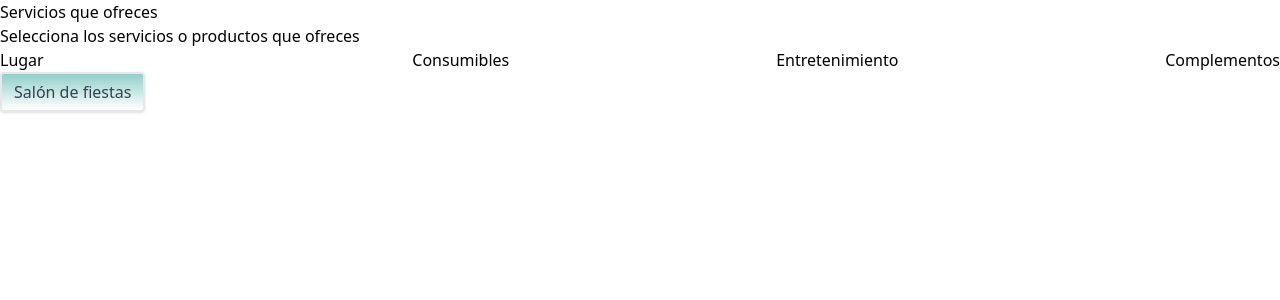
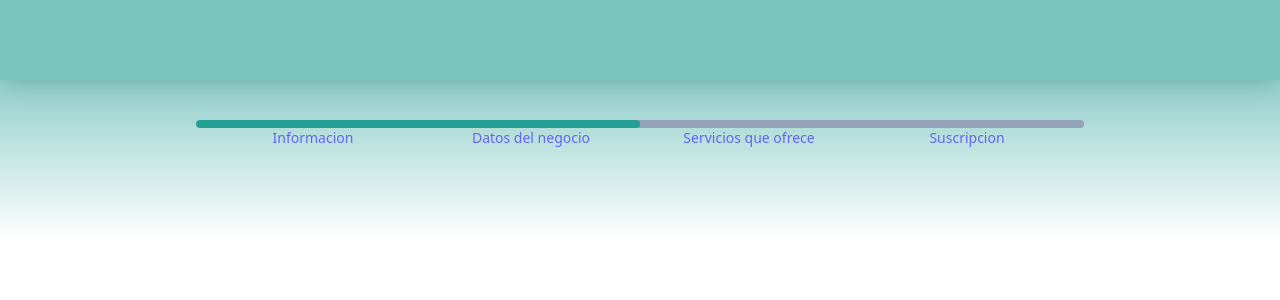
Before and after one commit to Abyblackmouth/Mi_Fiesta-Client, a Next.js app: page /categories in a window 1280 px wide. Shown: the top 300 px of the page. Built offline with nearby package versions, Linux system fonts and the light colour scheme.

Commit message:
comonent are created steps to add categories

```diff
--- a/components/Categories.jsx
+++ /dev/null
@@ -1,40 +0,0 @@
-import clsx from "clsx"
-import H1 from "./H1"
-export default function Categories (){
-    return (
-    <>
-    <div>
-       <H1 texto='Servicios que ofreces'/>
-    </div>
-    <div> <p>Selecciona los servicios o productos que ofreces</p></div>
-
-    <main className={clsx(
-        'flex flex-direction: column justify-between')}>
-        <section>
-            <h2>Lugar</h2>
-            <input className={clsx('shadow',
-        'appearance-none',
-        'bg-gradient-to-b from-[#249F95]/50 to-white',
-        'border rounded w-full py-2 px-3 text-gray-700 leading-tight focus:outline-none focus:shadow-outline',
-        'hover:border-cyan-400 border-2')} type="button" value={'Salón de fiestas'}/>
-
-        </section>
-        <section>
-            <h2>Consumibles</h2>
-
-        </section>
-        <section>
-            <h2>Entretenimiento</h2>
-
-        </section>
-        <section>
-            <h2>Complementos</h2>
-
-        </section>
-    </main>
-    <div></div>
-
-
-    </>
-    )
-}
--- a/components/Form_ Customer.jsx
+++ b/components/FormCustomer.jsx
@@ -3,8 +3,8 @@ import { useForm } from "react-hook-form"
 import Input  from "./Input"
 import clsx from "clsx"
 
-export default function Form_Customer() {
-  const{register} = useForm
+export default function FormCustomer() {
+  const{register} = useForm()
   return (
     <>
       <form className={clsx(
@@ -22,13 +22,13 @@ export default function Form_Customer() {
           type='string'
           placeholder='Nombre de usuario'
           message='error'
-          // register={register}
+          register={register}
           />
 
         </div>
         <div>
         <h1>Dirección</h1>
-          <label for="cars">Ciudad:</label>
+          <label htmlFor="cars">Ciudad:</label>
           <select name="cars" id="cars">
             <option value="CDMX">Ciudad de México</option>
             <option value="Puebla">Puebla</option>
--- a/components/H1.jsx
+++ b/components/H1.jsx
@@ -1,11 +1,13 @@
 import React from 'react'
 import clsx from "clsx"
 
-export default function H1({ texto }) {
+export default function H1({children}) {
   return (
     <>
-      <h1 className={clsx('font-size: 1.125rem ext-red-600')}>
-        {texto}</h1>
+      <h1 className={clsx('text-[1.125rem] text-red-600')}>
+        {children}
+      </h1>
+
     </>
   )
 }
--- a/components/Input.jsx
+++ b/components/Input.jsx
@@ -21,8 +21,8 @@ export default function Input({label,id,type,value,message,placeholder,htmlFor,r
         placeholder={placeholder}
          {...register(label, {required} ,{
           pattern: {
-            value: {value},
-            message:{message}
+          value: {value},
+          message:{message}
           }
         })} />
     </>
--- /dev/null
+++ b/components/Steps.jsx
@@ -0,0 +1,24 @@
+import clsx from "clsx"
+import H1 from "./H1"
+import Layout from "./Layout"
+
+
+export default function Steps(){
+    return (
+    <>
+    <div className="w-3/4">
+        <div className="-mt-14">
+            <div className="md:bg-slate-400 md:overflow-hidden md:rounded-full">
+                <div className="md:bg-[#249f95] md:h-2 md:rounded-full md:w-2/4"/>
+            </div>
+                <div className="hidden sm:grid grid-cols-4 px-2 text-gray-500 text-sm text-center font-medium">
+                    <div className="text-indigo-500">Informacion</div>
+                    <div className="text-indigo-500">Datos del negocio</div>
+                    <div className="text-indigo-500">Servicios que ofrece</div>
+                    <div className="text-indigo-500">Suscripcion</div>
+                </div>
+        </div>
+    </div>
+    </>
+    )
+}
--- a/package.json
+++ b/package.json
@@ -19,6 +19,8 @@
     "autoprefixer": "^10.4.8",
     "eslint": "8.23.0",
     "eslint-config-next": "12.2.5",
+    "eslint-config-prettier": "^8.5.0",
+    "eslint-plugin-prettier": "^4.2.1",
     "postcss": "^8.4.16",
     "tailwindcss": "^3.1.8"
   }
--- a/pages/categories.jsx
+++ b/pages/categories.jsx
@@ -1,11 +1,14 @@
 import Layout from "../components/Layout";
-import Categories from "../components/Categories";
+import Categories from "../components/Steps";
 import clsx from "clsx"
+import Steps from "../components/Steps";
 
 export default function categories (){
     return (
     <>
-    <Categories/>
+    <Layout>
+        <Steps/>
+    </Layout>
     </>
     )
 }
--- /dev/null
+++ b/pages/customer-registration.jsx
@@ -0,0 +1,14 @@
+import FormCustomer from "../components/FormCustomer"
+import Layout from "../components/Layout"
+import H1 from "../components/H1"
+
+export default function CustomerRegistration() {
+  return (
+
+    <Layout>
+      <H1> Hola Mundo </H1>
+      <FormCustomer/>
+    </Layout>
+
+  )
+}
--- a/pages/customer_registration.jsx
+++ /dev/null
@@ -1,14 +0,0 @@
-import Form_Customer from "../components/Form_ Customer"
-import Layout from "../components/Layout"
-export default function Customer_Registration() {
-  return (
-    <>
-
-    <Layout>
-      <Form_Customer/>
-    </Layout>
-
-    </>
-
-  )
-}
```
Also changed, not shown: .eslintrc.json, .prettierrc.json (added), 1 other file (tests, documents, lock files or other folders).
